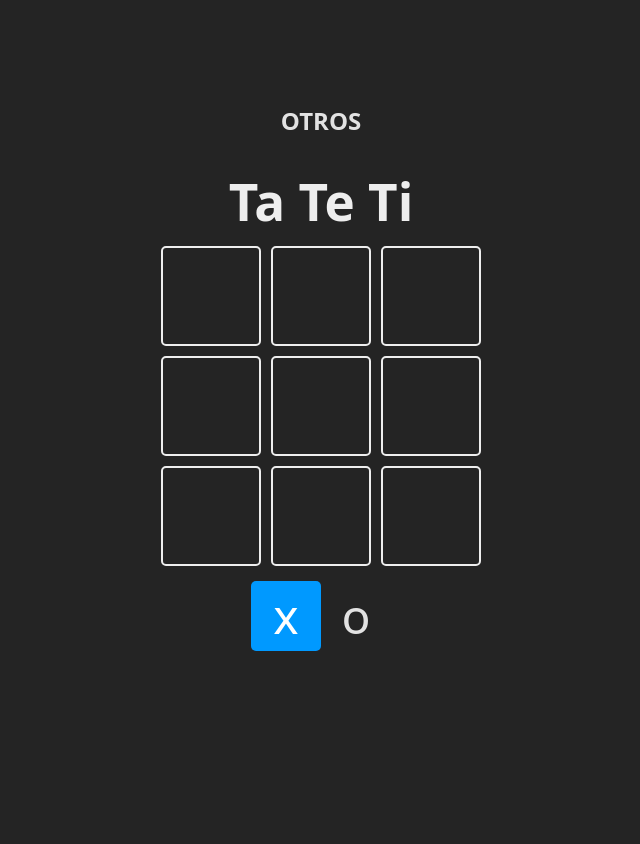
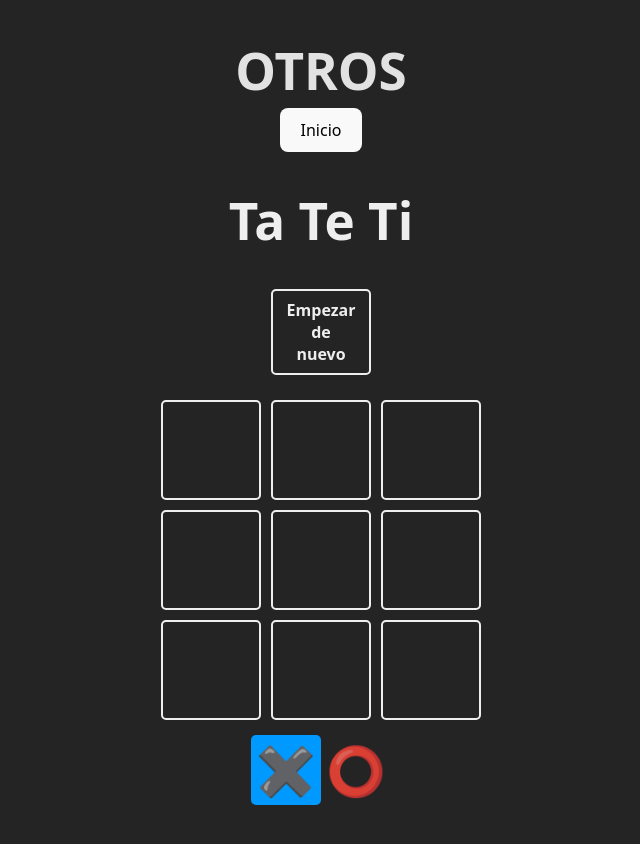
Before and after one commit to EstebanSoaje/rutina-gym, a React (Vite) app: page /otros in a window 1280 px wide. Shown: the top 844 px of the page, without its empty margins (319-959 px from the left). Before the commit the page ends 800 px from the top, so only its background shows below. Built offline with nearby package versions, Linux system fonts and the light colour scheme.

Commit message:
se corrige fin del juego, agrega confeti, se agrega boton al inicio

```diff
--- a/package.json
+++ b/package.json
@@ -10,6 +10,7 @@
     "preview": "vite preview"
   },
   "dependencies": {
+    "canvas-confetti": "1.9.3",
     "firebase": "^10.12.3",
     "react": "^18.2.0",
     "react-dom": "^18.2.0",
--- a/src/components/TaTeTi.css
+++ b/src/components/TaTeTi.css
@@ -98,7 +98,7 @@
   }
 
   .winner .text {
-    background: #111;
+    background: #003c5790;
     height: 300px;
     width: 320px;
     border: 2px solid #eee;
--- a/src/components/TaTeTi.jsx
+++ b/src/components/TaTeTi.jsx
@@ -1,9 +1,10 @@
 import { useState } from 'react'
 import "./TaTeTi.css"
+import confetti from "canvas-confetti"
 
 const TURNS = {
-  X: 'x',
-  O: 'o'
+  X: '✖️',
+  O: '⭕'
 }
 // Array(9).fill(null)
 // ['x', 'o', 'o', 'x', 'o', 'x', 'x', 'o', 'x']
@@ -53,6 +54,17 @@ const checkWinner = (boardToCheck) => {
   return null
 }
 
+const resetGame = () => {
+  setBoard(Array(9).fill(null))
+  setTurn(TURNS.X)
+  setWinner(null)
+}
+
+const checkEndGame = (newBoard) => {
+
+  return newBoard.every((square) => square !== null)
+}
+
 const updateBoard = (index) => {
 //no se actualiza posicion si ya hay algo
   if (board[index] || winner) return
@@ -66,7 +78,11 @@ const updateBoard = (index) => {
 //revisamos si hay ganador
   const newWinner = checkWinner(newBoard)
   if (newWinner) {
+    confetti()
     setWinner(newWinner)
+    console.log("El ganador es: " + winner)
+  } else if (checkEndGame(newBoard)) {
+    setWinner(false) // empate
   }
 
 }
@@ -75,6 +91,7 @@ const updateBoard = (index) => {
   return (
     <main className='board'>
       <h1>Ta Te Ti</h1>
+      <button onClick={resetGame}>Empezar de nuevo</button>
       <section className='game'>
         {
           board.map((_, index) => {
@@ -102,6 +119,28 @@ const updateBoard = (index) => {
         </Square>
       </section>
 
+      {
+        winner !== null && (
+          <section className='winner'>
+            <div className="text">
+              <h2>
+                {
+                  winner === false
+                  ? 'Empate'
+                  : 'Ganó: '
+                }
+              </h2>
+              <header>
+                {winner && <Square>{winner}</Square>}
+              </header>
+
+              <footer>
+                <button onClick={resetGame}>Empezar de nuevo</button>
+              </footer>
+            </div>
+          </section>
+        )
+      }
     </main>
   )
 }
--- /dev/null
+++ b/src/pages/Otros.css
@@ -0,0 +1,3 @@
+h1{
+    margin: 10px;
+}
--- a/src/pages/Otros.jsx
+++ b/src/pages/Otros.jsx
@@ -1,11 +1,15 @@
 import React, { useState } from 'react';
+import {Link} from "react-router-dom"
+import './Otros.css'
 import TaTeTi from '../components/TaTeTi.jsx';
+
 
 export const Otros = () => {
 
   return (
   <>
-    <h2>OTROS</h2>
+    <h1>OTROS</h1>
+  <Link to = "/"><button className="button">Inicio</button></Link>
     <TaTeTi/>
   </>);
 };
```
Also changed, not shown: 1 other file (tests, documents, lock files or other folders).
